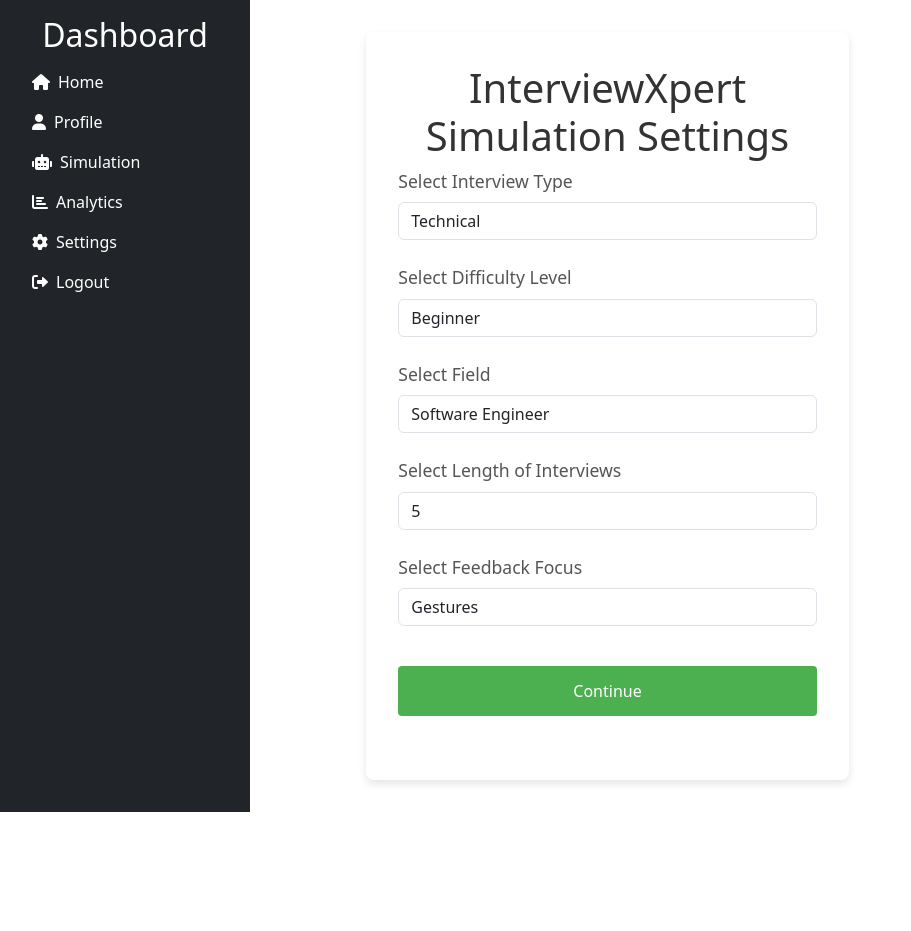
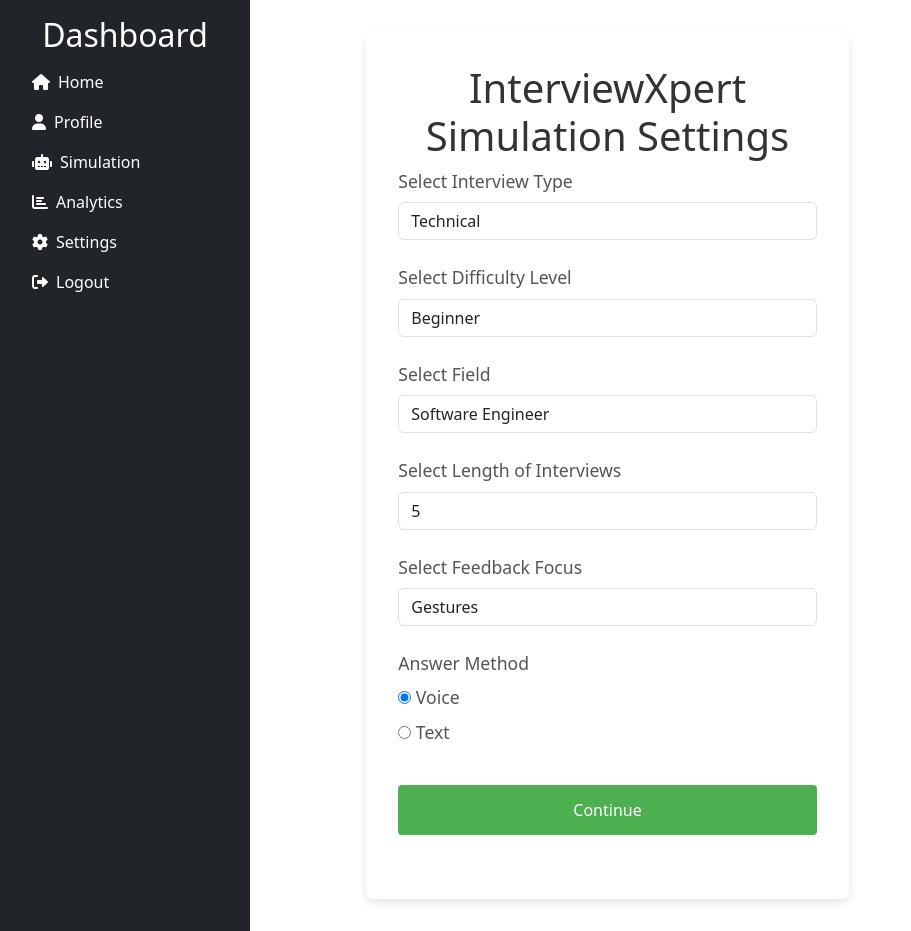
Before and after one commit to interviewxpert/InterviewXpert, a Flask app: page /simulation in a window 1280 px wide. Shown: the whole page, without its empty margins (0-911 px from the left). Before the commit the page ends 812 px from the top, so only its background shows below. Run offline with Flask 3, Linux system fonts and the light colour scheme; the visitor is signed in with stand-in values (Sample User, id 1); data that the repository does not hold is empty; some libraries are stand-ins or nearby versions.

Commit message:
created separate text and voice user answer methods setup.

```diff
--- a/app.py
+++ b/app.py
@@ -7,6 +7,7 @@ from flask_mysqldb import MySQL
 import google.generativeai as genai
 import openai
 import constants as c
+import MySQLdb
 
 app = Flask(__name__)
 
@@ -121,7 +122,15 @@ def dashboard():
 # Interview Simulator
 @app.route('/simulation', methods=['GET'])
 def simulation():
-    return render_template('panel/simulation.html')
+    if 'user_id' in session:
+        user_id = session['user_id']
+        table_name = f"{TABLE_PREFIX}interview_settings"
+        cursor = mysql.connection.cursor(MySQLdb.cursors.DictCursor)
+        cursor.execute(f"SELECT * FROM {table_name} WHERE user_id = %s", (user_id,))
+        result = cursor.fetchone()
+        return render_template('panel/simulation.html', result=result)
+    flash("You need to log in first.", "warning")
+    return redirect(url_for('login'))
 
 @app.route('/api/save-settings', methods=['POST'])
 def save_settings():
@@ -132,6 +141,7 @@ def save_settings():
     field = data.get('field')
     length = data.get('length')
     feedback_focus = data.get('feedbackFocus')
+    interview_method = data.get('interviewMethod')
 
     # Define table name with prefix
     table_name = f"{TABLE_PREFIX}interview_settings"
@@ -146,20 +156,22 @@ def save_settings():
             field VARCHAR(255) NOT NULL,
             length INT NOT NULL,
             feedback_focus VARCHAR(255) NOT NULL,
+            interview_method VARCHAR(255) NOT NULL,
             created_at TIMESTAMP DEFAULT CURRENT_TIMESTAMP,
             updated_at TIMESTAMP DEFAULT CURRENT_TIMESTAMP ON UPDATE CURRENT_TIMESTAMP
         )
     """
 
     update_or_insert_sql = f"""
-        INSERT INTO {table_name} (user_id, interview_type, difficulty, field, length, feedback_focus)
-        VALUES (%s, %s, %s, %s, %s, %s)
+        INSERT INTO {table_name} (user_id, interview_type, difficulty, field, length, feedback_focus, interview_method)
+        VALUES (%s, %s, %s, %s, %s, %s, %s)
         ON DUPLICATE KEY UPDATE
             interview_type = VALUES(interview_type),
             difficulty = VALUES(difficulty),
             field = VALUES(field),
             length = VALUES(length),
-            feedback_focus = VALUES(feedback_focus)
+            feedback_focus = VALUES(feedback_focus),
+            interview_method = VALUES(interview_method)
     """
 
     try:
@@ -169,7 +181,7 @@ def save_settings():
         if not user_id:
             return jsonify({'error': 'User not logged in'}), 403
 
-        cursor.execute(update_or_insert_sql, (user_id, interview_type, difficulty, field, length, feedback_focus))
+        cursor.execute(update_or_insert_sql, (user_id, interview_type, difficulty, field, length, feedback_focus, interview_method))
 
         mysql.connection.commit()
     except Exception as e:
--- a/static/js/script.js
+++ b/static/js/script.js
@@ -55,7 +55,12 @@ class VoiceManager {
         };
         utterance.onend = () => {
             console.log('Speech has ended');
-            $('#startVoiceBtn').show();
+            if($('.interview_method').val() == "voice"){
+                $('#startVoiceBtn').show();
+            } else if($('.interview_method').val() == "text"){
+                $('#textAnswer').show();
+                $('#submitAnswerBtn').show();
+            }
         };
         this.speechSynthesis.speak(utterance);
     }
@@ -118,6 +123,7 @@ $(document).ready(function () {
         const field = $('#interviewField').val();
         const length = $('#interviewLength').val();
         const feedbackFocus = $('#interviewFeedback').val();
+        const interviewMethod = $('#interviewMethod:checked').val();
 
         $.ajax({
             url: '/api/save-settings',
@@ -128,7 +134,8 @@ $(document).ready(function () {
                 difficulty,
                 field,
                 length,
-                feedbackFocus
+                feedbackFocus,
+                interviewMethod
             }),
             success: function (response) {
                 if (response.success) {
@@ -178,6 +185,38 @@ $(document).ready(function () {
                 console.error("Failed to fetch the report.");
             }
             $('#startVoiceBtn').prop('disabled', true);
+        }
+    });
+
+    $('#textAnswer').on('input', function() {
+        var answer = $(this).val();
+        if (answer.length > 0) {
+            $('#submitAnswerBtn').css('opacity', 1);
+            $('#submitAnswerBtn').prop('disabled', false);
+        } else {
+            $('#submitAnswerBtn').css('opacity', 0.5);
+            $('#submitAnswerBtn').prop('disabled', true);
+        }
+    });
+
+    $('#submitAnswerBtn').click(async function() {
+        var textAnswer = $('#textAnswer').val()
+        $('#userAnswer').attr('data-user-answer', textAnswer);
+
+        if(textAnswer){
+            question = $('#aiQuestion').text();
+            answer = $('#userAnswer').attr('data-user-answer');
+            report = await getAnswers(answer, question);
+            if (report) {
+                logQuestion(question, answer, report);
+                console.log("Updated Log:", simulationQuestionsLog);
+                $('#submitAnswerBtn').css('opacity', 0.5);
+                $('#submitAnswerBtn').prop('disabled', true);
+                $('#nextQuestion').show();
+                compareLength();
+            } else {
+                console.error("Failed to fetch the report.");
+            }
         }
     });
 
@@ -298,8 +337,6 @@ function initiliazeInterview() {
         alert('You need to grant access to the camera and microphone for the interview.');
     });
 
-    const question = "What is your experience with Python?";
-
     console.log("Interview started.");
 }
 
--- a/templates/panel/simulation.html
+++ b/templates/panel/simulation.html
@@ -50,6 +50,12 @@ Interview Simulation
             </select>
         </div>
 
+        <div class="form-group">
+            <label for="interviewMethod">Answer Method</label>
+            <label for="interviewMethod"><input name="interviewMethod" id="interviewMethod" type="radio" value="voice" checked> Voice</label>
+            <label for="interviewMethod"><input name="interviewMethod" id="interviewMethod" type="radio" value="text"> Text</label>
+        </div>
+
         <button type="button" id="saveSettingsBtn">Continue</button>
     </form>
 
@@ -96,10 +102,19 @@ Interview Simulation
     <p>AI-generated question will be shown here, and user will respond.</p>
     <div id="aiQuestion"></div>
     <br>
+    <p id="userAnswer" class="mt-3" data-user-answer=""></p>
+    {% if result['interview_method'] == "text": %}
+    <input  class="interview_method" type="text" value="{{ result['interview_method'] }}" hidden>
     <textarea id="textAnswer" class="form-control" rows="10" cols="80"></textarea>
-    <p id="userAnswer" class="mt-3" data-user-answer=""></p>
+    <button id="submitAnswerBtn" class="btn btn-primary" style="opacity: 0.5;" disabled="true">Submit Answer</button>
+    {% endif %}
+
+    {% if result['interview_method'] == "voice": %}
+    <input  class="interview_method" type="text" value="{{ result['interview_method'] }}" hidden>
     <button id="startVoiceBtn" class="btn btn-primary" style="display: none;">Start Voice</button>
     <button id="stopVoiceBtn" class="btn btn-danger" style="display: none;">Stop Voice</button>
+    {% endif %}
+
     <button id="nextQuestion" class="btn btn-success" style="display: none;">Next Question</button>
     <button class="btn btn-danger" id="endInterviewBtn">End Interview</button>
     <button id="finishInterviewBtn" class="btn btn-success" style="display: none;">Submit</button>
```
